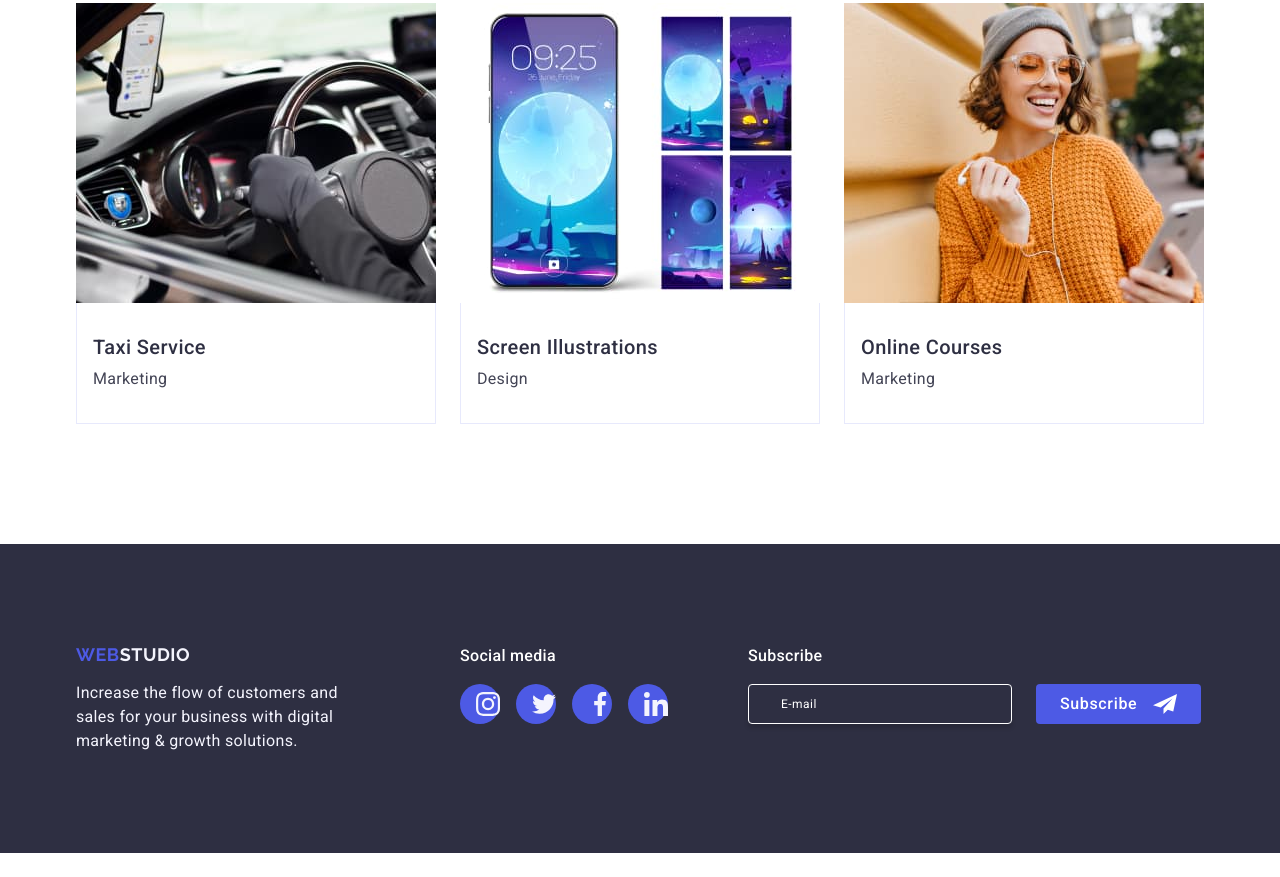
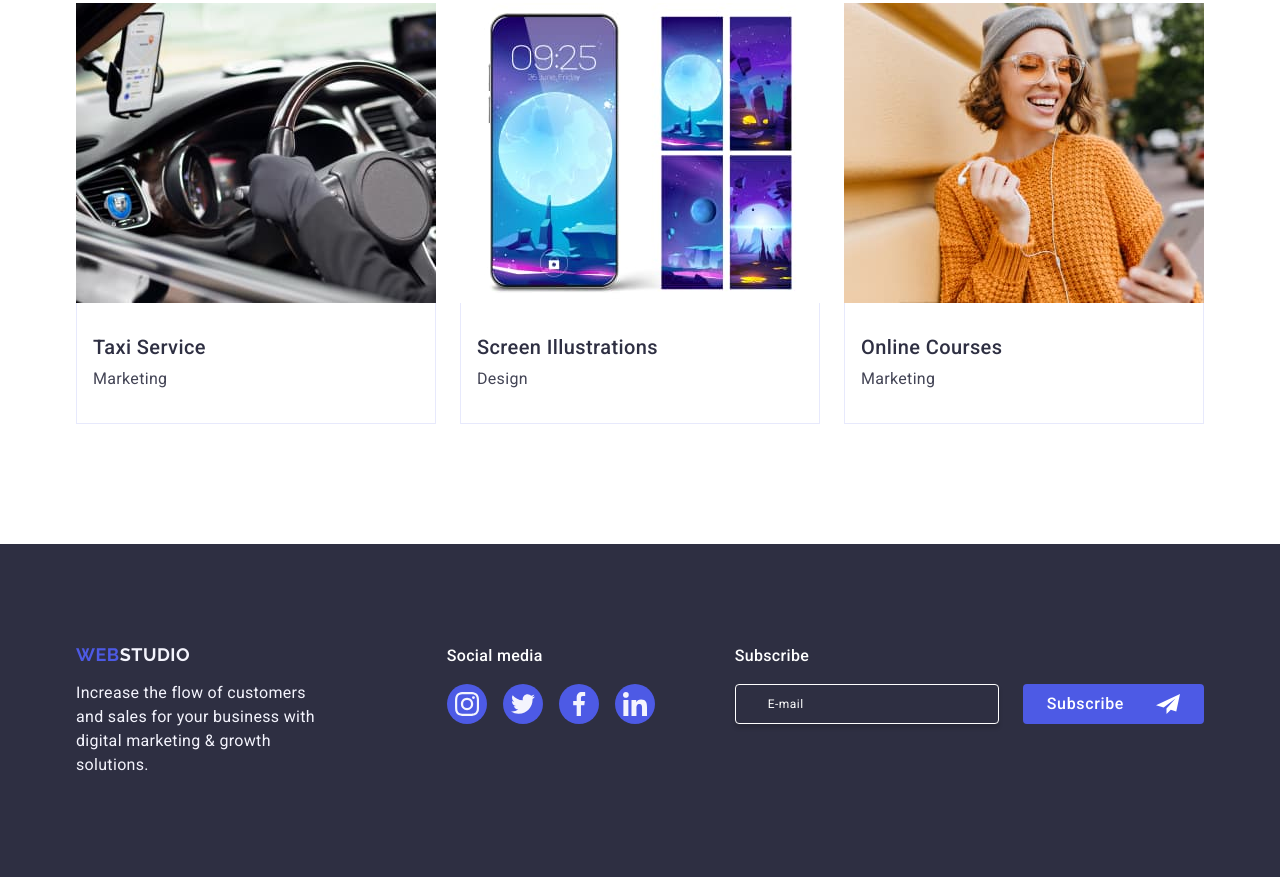
Before and after one commit to ArturYakubenko/goit-markup-hw-05, a plain HTML site: page index.html in a window 1280 px wide. Shown: the part 2639-3516 px from the top of the page. Before the commit the page ends 3492 px from the top, so only its background shows below. Drawn offline with nearby package versions, Linux system fonts and the light colour scheme.

Commit message:
3464578789

```diff
--- a/css/styles.css
+++ b/css/styles.css
@@ -617,11 +617,10 @@ background-color: #404bbf;
 
 .icon-button {
       fill: #fff;
+      margin-left: 16px;
 }
 
-.footer-svg {
-        margin-left: 16px;
-}
+
 
 /* INPUT */
 
```
